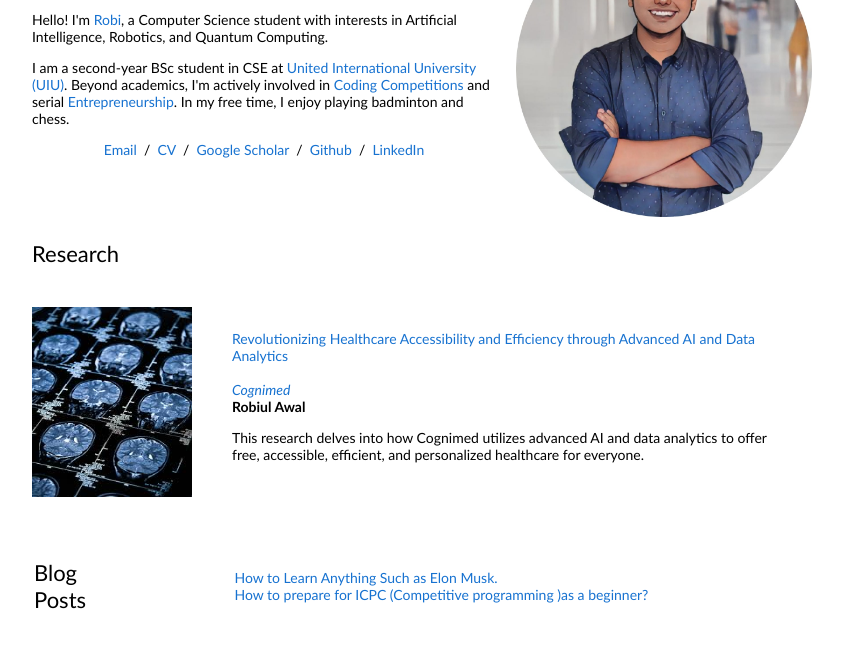
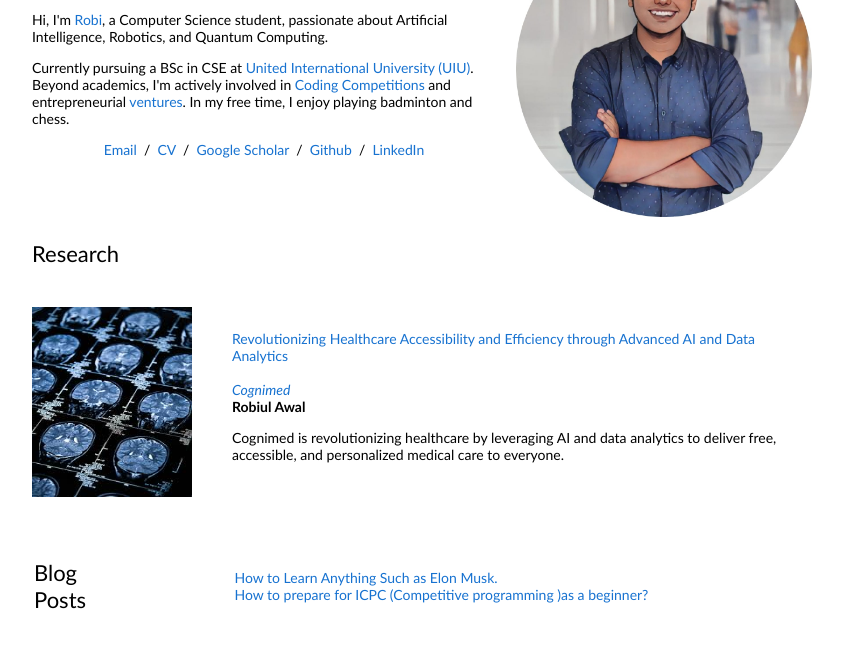
Before and after one commit to Robiulawal527/My-Portfolio, a plain HTML site: page index.html in a window 1280 px wide. Shown: the part 117-764 px from the top of the page, without its empty margins (228-1071 px from the left). Drawn offline with Linux system fonts and the light colour scheme.

Commit message:
Update index.html with improved introduction and Cognimed description

```diff
--- a/index.html
+++ b/index.html
@@ -96,15 +96,14 @@
                     Robiul Awal
                   </p>
                   <p>
-                    Hello! I'm <a href="https://x.com/robiul_awal01">Robi</a>, a Computer Science student with interests
-                    in Artificial Intelligence, Robotics, and Quantum Computing.
+                    Hi, I'm <a href="https://x.com/robiul_awal01">Robi</a>, a Computer Science student, passionate about Artificial Intelligence, Robotics, and Quantum Computing.
                   </p>
                   <p>
-                    I am a second-year BSc student in CSE at <a href="https://www.uiu.ac.bd/">United International
+                    Currently pursuing a BSc in CSE at <a href="https://www.uiu.ac.bd/">United International
                       University (UIU)</a>. Beyond academics,
                     I'm actively involved in <a href="https://codeforces.com/profile/Robiul_Awal">Coding
                       Competitions</a>
-                    and serial <a href="https://deuscare.netlify.app/">Entrepreneurship</a>. In my free time, I
+                    and entrepreneurial <a href="https://deuscare.netlify.app/">ventures</a>. In my free time, I
                     enjoy playing badminton and chess.
                   </p>
                   <p style="text-align:center">
@@ -164,9 +163,8 @@
                   <strong>Robiul Awal</strong>
                   <br>
                   <p>
-                    This research delves into how Cognimed utilizes advanced AI and data analytics to offer free,
-                    accessible,
-                    efficient, and personalized healthcare for everyone.
+                    Cognimed is revolutionizing healthcare by leveraging AI and data analytics to deliver free,
+                     accessible, and personalized medical care to everyone.
                   </p>
 
 
```
